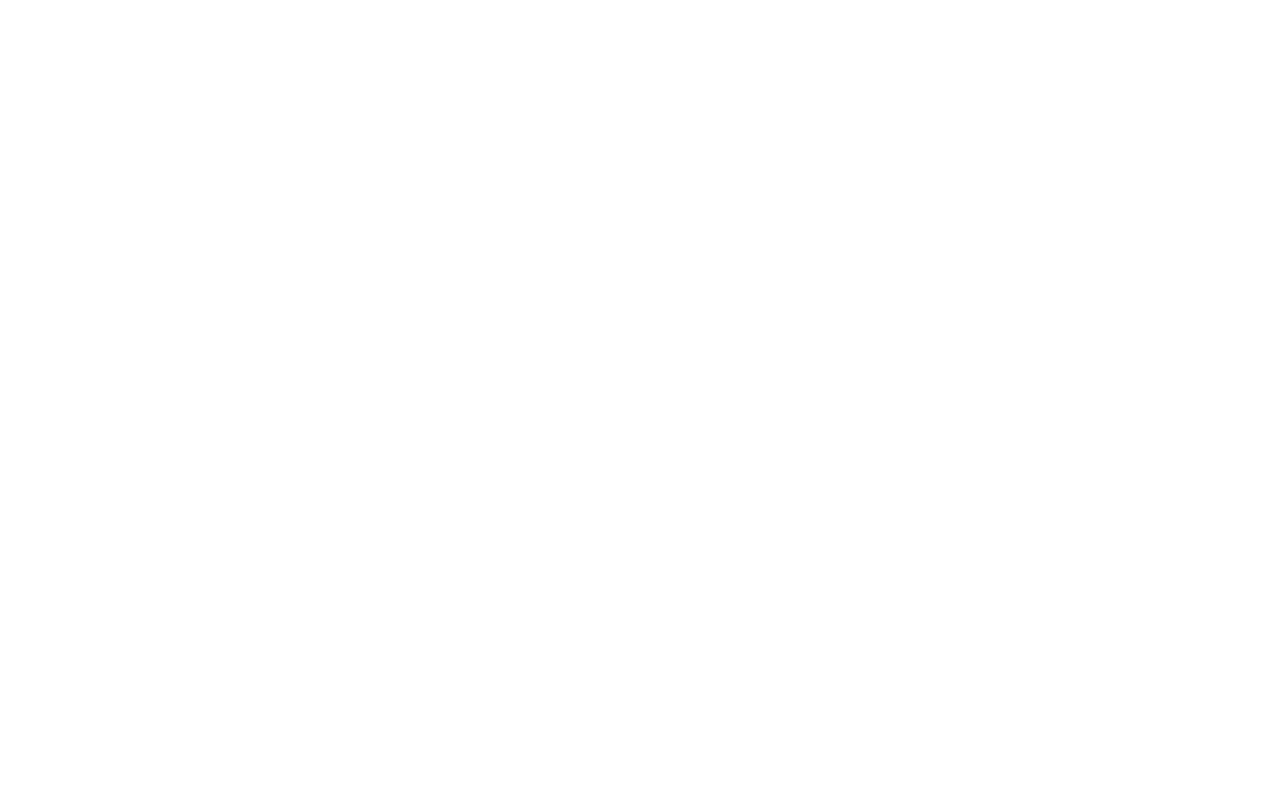
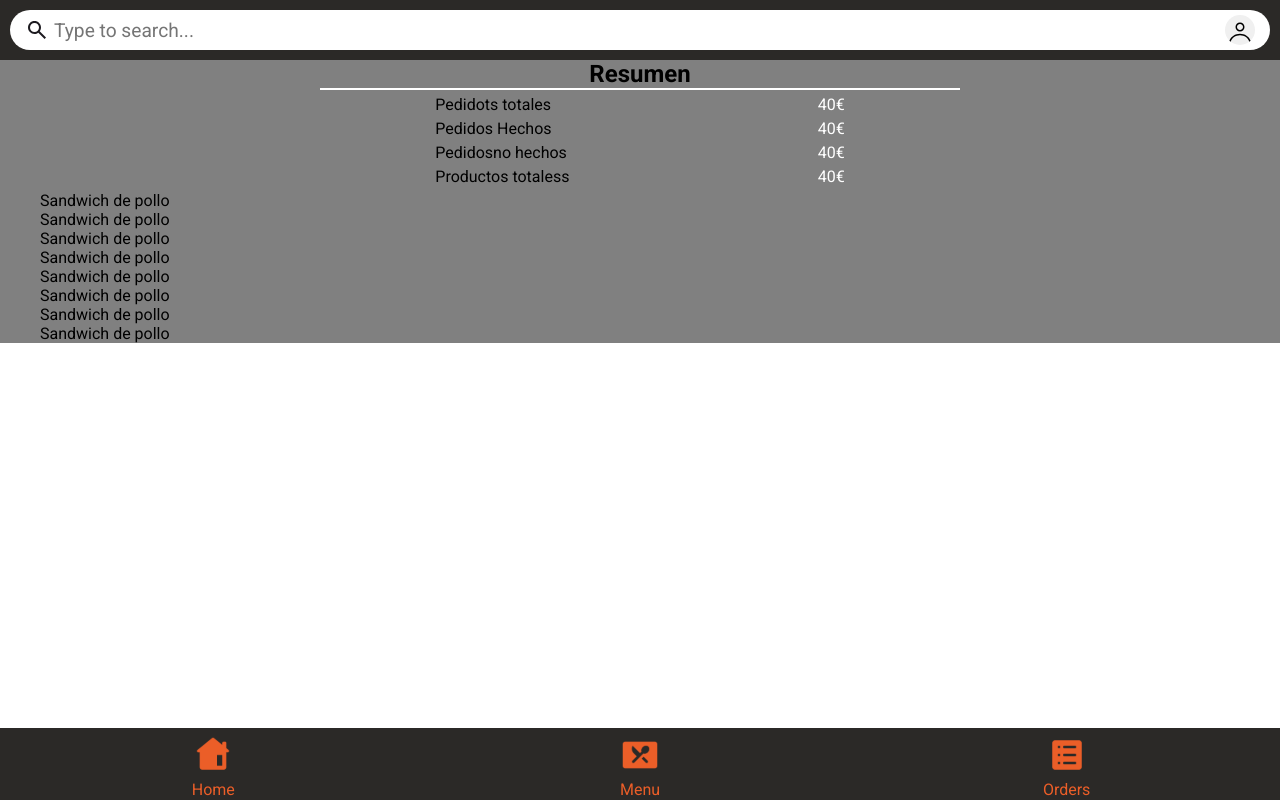
Before and after one commit to IsaacRamosDaw/The_Cafeteria, a React (Vite) app in the folder frontend/: page /ownersettings in a window 1280 px wide. Before the commit this address had no page. Built offline with nearby package versions, Linux system fonts and the light colour scheme.

Commit message:
settings in progreess

```diff
--- a/frontend/src/App.jsx
+++ b/frontend/src/App.jsx
@@ -1,3 +1,6 @@
+import { ThemeProvider } from "./contexts/ThemeContext";
+import "./global.scss";
+
 import { BrowserRouter as Router, Route, Routes } from "react-router-dom";
 import Home from "./pages/home/Home";
 import Account from "./pages/account/Account";
@@ -9,7 +12,6 @@
 import Products from "./pages/products/Products";
 import Admin from "./pages/admin/Admin";
 import "./global.scss";
-
 // Admin Crud
 import CreateAdmin from "./components/adminComponents/forms/adminForms/CreateAdmin";
 import EditAdmin from "./components/adminComponents/forms/adminForms/EditAdmin";
@@ -19,14 +21,10 @@
 // Worker Crud
 import CreateWorker from "./components/adminComponents/forms/workerForms/CreateWorker";
 import EditWorker from "./components/adminComponents/forms/workerForms/EditWorker";
-import { ThemeProvider } from "./contexts/ThemeContext";
+// Settings
+import StudentSettings from "./pages/settings/studentSettings/StudentSettings";
+import OwnerSettings from "./pages/settings/ownerSettings/OwnerSettings";
 
-
-
-
-
-
-import "./global.scss";
 function App() {
   return (
     <ThemeProvider>
@@ -50,6 +48,9 @@
           {/* School routes */}
           <Route path="/school" element={<CreateSchool />} />
           <Route path="/school/:id" element={<EditSchool />} />
+          {/* Settings routes */}
+          <Route path="/studentsettings" element={<StudentSettings />} />
+          <Route path="/ownersettings" element={<OwnerSettings />} />
         </Routes>
       </Router>
     </ThemeProvider>
--- a/frontend/src/pages/settings/ownerSettings/OwnerSettings.scss
+++ b/frontend/src/pages/settings/ownerSettings/OwnerSettings.scss
@@ -1,3 +1,5 @@
+@import '/src/global.scss';
+
 main#owner-settings{
   background-color: grey;
   div#info-orders{
```
